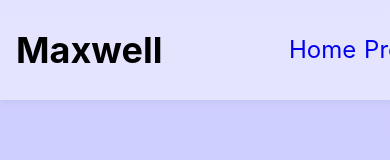
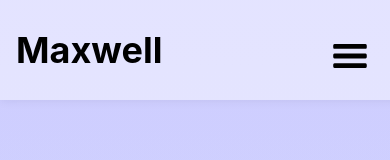
Before and after one commit to NwekeMaxwell/Co.lab-Portfolio-Assessment, a React (Create React App) app: page / in a window 390 px wide. Shown: the top 160 px of the page. Built offline with nearby package versions, Linux system fonts and the light colour scheme.

Commit message:
feat: responsive navBar

```diff
--- a/src/Components/NavBar/NavBar.css
+++ b/src/Components/NavBar/NavBar.css
@@ -14,11 +14,51 @@
 .navbar div:nth-child(1) {
   width: 20vw;
 }
-ul {
+.navItems ul {
   display: flex;
   width: 30vw;
   gap: 2vw;
 }
-ul * {
+.navItems ul * {
   text-decoration: none;
 }
+.closed-menu {
+  left: -100% !important;
+}
+.open-menu {
+  left: 0 !important;
+}
+.mobile-nav-list {
+  position: absolute;
+  top: 11vh;
+  width: 100%;
+  z-index: 1;
+  background-color: rgba(187, 237, 234, 0.9);
+  transition: all 0.2s;
+  text-align: center;
+  display: none;
+}
+.mobile-nav-list ul li {
+  list-style: none;
+  margin: 1rem 0;
+}
+.mobile-nav-list ul li * {
+  text-decoration: none;
+  font-size: 2rem;
+  font-weight: 700;
+}
+@media screen and (max-width: 900px) {
+  .navItems {
+    display: none;
+  }
+  .mobile-nav-list {
+    display: block;
+  }
+  .mobileNavMenu {
+    position: absolute;
+    top: 2rem;
+    right: 1rem;
+    height: 3rem;
+    width: 3rem;
+  }
+}
--- a/src/Components/NavBar/NavBar.jsx
+++ b/src/Components/NavBar/NavBar.jsx
@@ -1,16 +1,46 @@
-import React from "react";
+import React, { useState } from "react";
 import "./NavBar.css";
 import { Link } from "react-router-dom";
+import menu from "../../Assets/menu.svg";
+import cross from "../../Assets/cross.svg";
 
 const NavBar = () => {
+  const [active, setActive] = useState(false);
+
+  const activeMenu = () => {
+    setActive(!active);
+  };
+  const pageUp = () => {
+    window.scrollTo({ top: (0, 0), behavior: "smooth" });
+  };
   return (
     <div className="navbar">
-      <h2>Maxwell</h2>
-      <div>
+      <h2 onClick={pageUp}>Maxwell</h2>
+      <div className="navItems">
         <ul>
           <Link to="/">Home</Link>
           <Link to="/projects">Projects</Link>
           <Link to="/inspo">Inspo</Link>
+        </ul>
+      </div>
+      {/* mobile nav */}
+      <div className="mobileNavMenu">
+        <img onClick={() => activeMenu()} src={active ? cross : menu} alt="" />
+      </div>
+
+      <div
+        className={`mobile-nav-list ${active ? "open-menu" : "closed-menu"}`}
+      >
+        <ul>
+          <li onClick={() => activeMenu()}>
+            <Link to="/">Home</Link>
+          </li>
+          <li onClick={() => activeMenu()}>
+            <Link to="/projects">Projects</Link>
+          </li>
+          <li onClick={() => activeMenu()}>
+            <Link to="/inspo">Inspo</Link>
+          </li>
         </ul>
       </div>
     </div>
```
Also changed, not shown: src/Assets/cross.svg (added), src/Assets/menu.svg (added).
